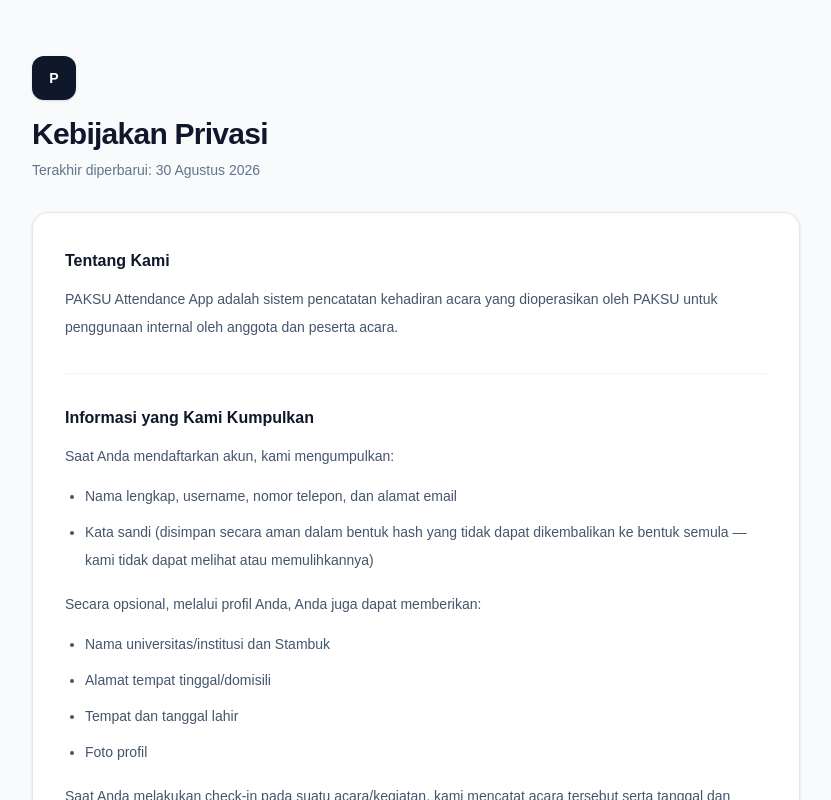
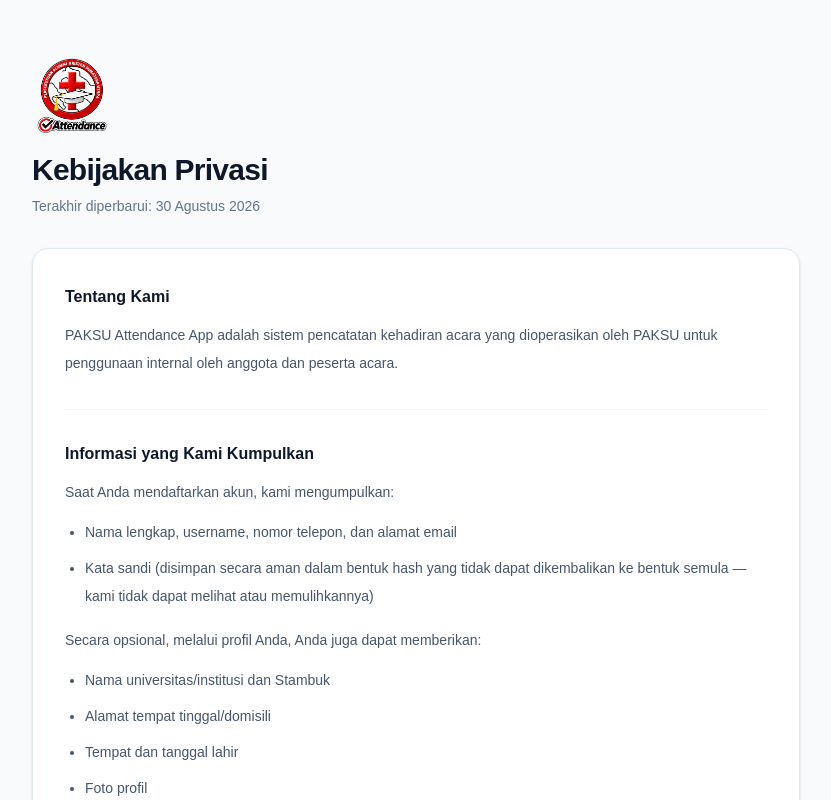
Before and after one commit to Arukasho/paksu-attendance-admin, a Next.js app: page /privacy in a window 1280 px wide. Shown: the top 800 px of the page, without its empty margins (224-1055 px from the left). Built offline with nearby package versions, Linux system fonts and the light colour scheme.

Commit message:
privacy logo

```diff
--- a/src/app/privacy/page.js
+++ b/src/app/privacy/page.js
@@ -4,8 +4,12 @@
       <div className="mx-auto max-w-3xl">
         {/* Header */}
         <header className="mb-8">
-          <div className="mb-4 flex h-11 w-11 items-center justify-center rounded-xl bg-slate-900 text-sm font-bold text-white shadow-sm">
-            P
+          <div className="mb-4 flex h-20 w-20 items-center justify-center rounded-xl">
+            <img
+              src="splash_icon.png"
+              alt="PAKSU Attendance App Logo"
+              className="h-full w-full object-contain"
+            />
           </div>
 
           <h1 className="text-3xl font-bold tracking-tight text-slate-900">
```
